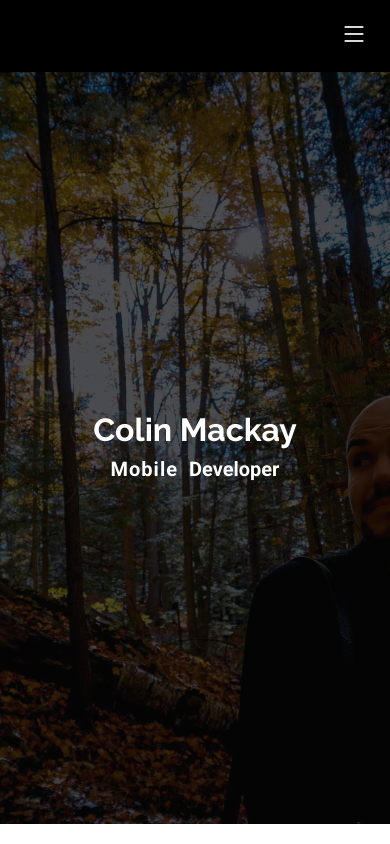
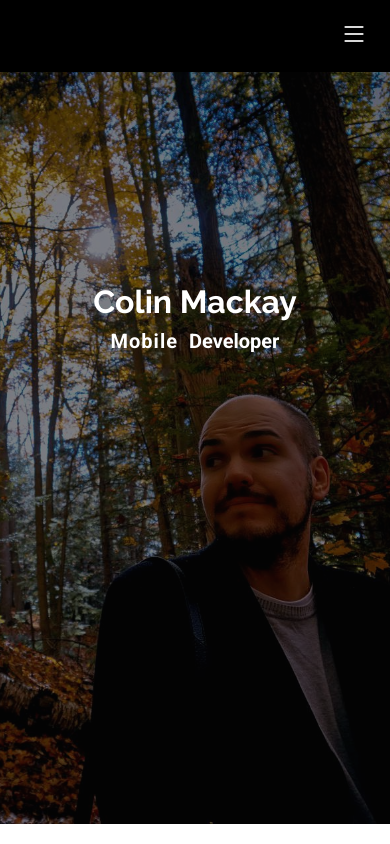
Before and after one commit to quietcolossus/quietcolossus.github.io, a plain HTML site: page index.html in a window 390 px wide. Shown: the top 844 px of the page. Drawn offline with Linux system fonts and the light colour scheme.

Commit message:
fix: styling changes

```diff
--- a/assets/css/main.css
+++ b/assets/css/main.css
@@ -681,13 +681,14 @@ section,
   display: block;
   width: 100%;
   height: 100%;
+  object-position: left bottom;
   object-fit: cover;
   z-index: 1;
 }
 
 .hero:before {
   content: "";
-  background: color-mix(in srgb, var(--background-color), transparent 30%);
+  background: color-mix(in srgb, var(--background-color), transparent 50%);
   position: absolute;
   inset: 0;
   z-index: 2;
@@ -715,6 +716,12 @@ section,
 }
 
 @media (max-width: 768px) {
+
+  .hero {
+    align-items: flex-start; /* Align items to the top */
+    padding-top: 25vh; /* 25% of viewport height from the top */
+  }
+
   .hero h2 {
     font-size: 32px;
   }
@@ -722,6 +729,13 @@ section,
   .hero p {
     font-size: 20px;
   }
+
+  .hero img {
+    object-position: 70% bottom; /* Adjust Xpx to control horizontal alignment */
+  }
+
+  /* Optionally, you can also adjust the `hero img` for better focus */
+
 }
 
 /*--------------------------------------------------------------
```
